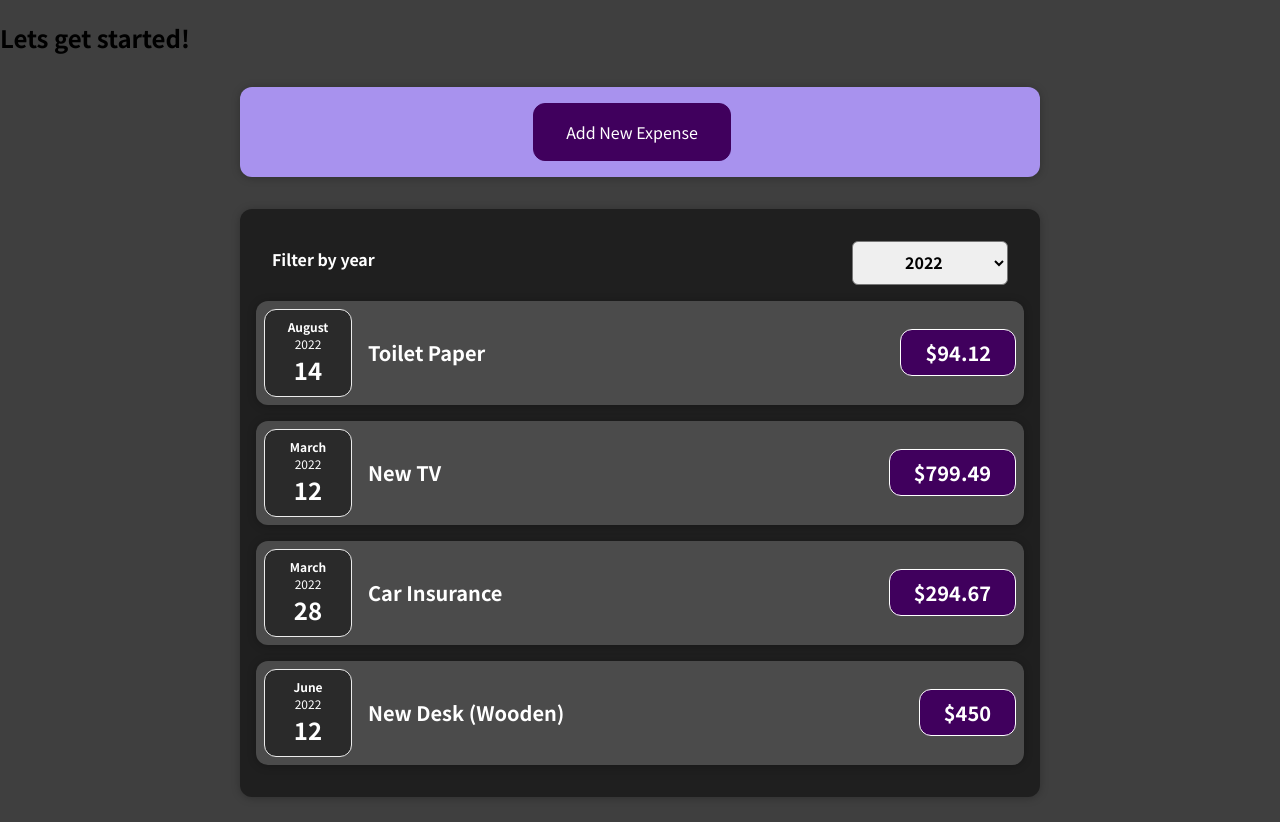
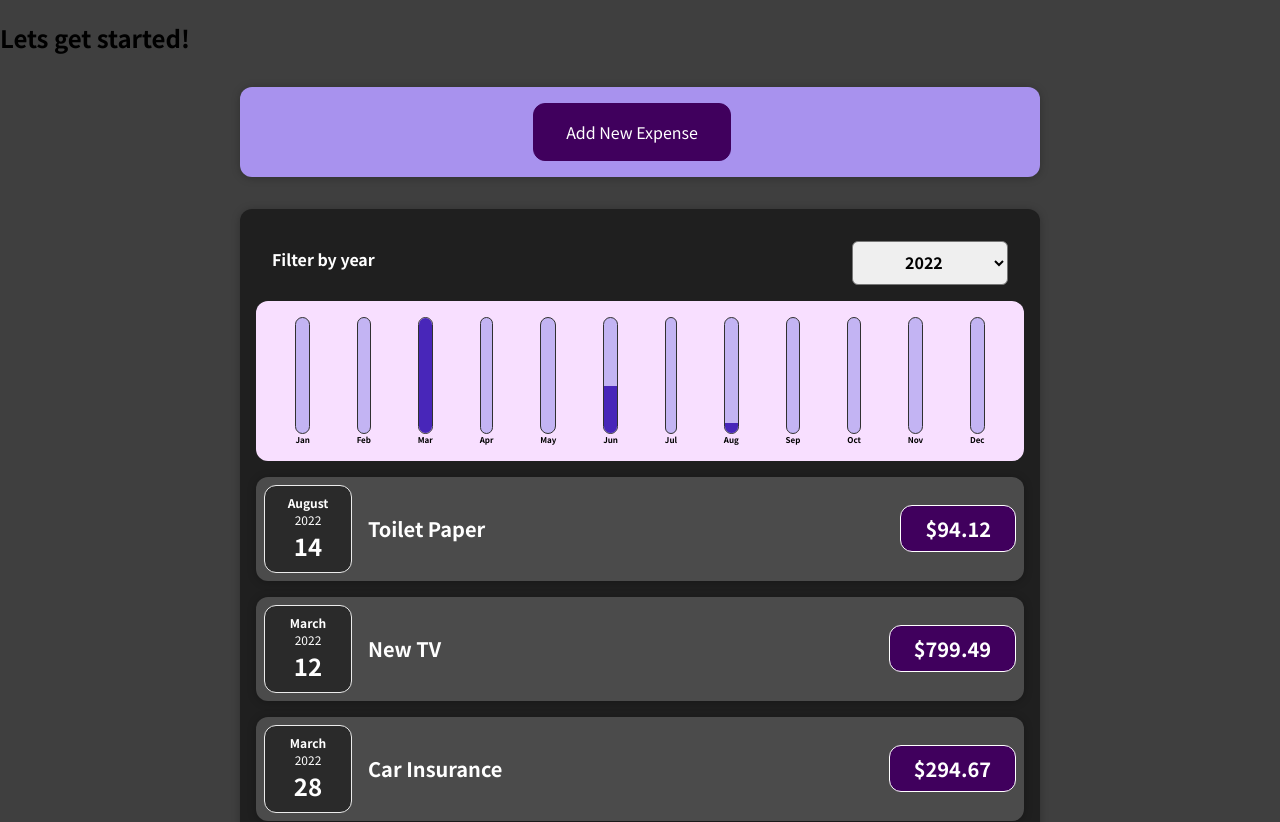
Before and after one commit to FCL00/Expense-React-App, a React (Vite) app: page / in a window 1280 px wide. Shown: the top 822 px of the page. Built offline with nearby package versions, Linux system fonts and the light colour scheme.

Commit message:
Chart function is added

```diff
--- /dev/null
+++ b/src/components/Chart/Chart.css
@@ -0,0 +1,9 @@
+.chart {
+  padding: 1rem;
+  border-radius: 12px;
+  background-color: #f8dfff;
+  text-align: center;
+  display: flex;
+  justify-content: space-around;
+  height: 10rem;
+}
--- /dev/null
+++ b/src/components/Chart/Chart.jsx
@@ -0,0 +1,24 @@
+/* eslint-disable no-unused-vars */
+/* eslint-disable react/prop-types */
+import react from "react";
+import ChartBar from "./ChartBar";
+import "./Chart.css";
+function Chart(props) {
+  const dataPointValues = props.dataPoints.map((dataPoint) => dataPoint.value);
+  const totalMaximum = Math.max(...dataPointValues);
+
+  function showChartBar(dataPoint) {
+    return (
+      <ChartBar
+        key={dataPoint.label}
+        value={dataPoint.value}
+        maxValue={totalMaximum}
+        label={dataPoint.label}
+      />
+    );
+  }
+
+  return <div className="chart">{props.dataPoints.map(showChartBar)}</div>;
+}
+
+export default Chart;
--- /dev/null
+++ b/src/components/Chart/ChartBar.css
@@ -0,0 +1,30 @@
+.chart-bar {
+  height: 100%;
+  display: flex;
+  flex-direction: column;
+  align-items: center;
+}
+
+.chart-bar__inner {
+  height: 100%;
+  width: 100%;
+  border: 1px solid #313131;
+  border-radius: 12px;
+  background-color: #c3b4f3;
+  overflow: hidden;
+  display: flex;
+  flex-direction: column;
+  justify-content: flex-end;
+}
+
+.chart-bar__fill {
+  background-color: #4826b9;
+  width: 100%;
+  transition: all 0.3s ease-out;
+}
+
+.chart-bar__label {
+  font-weight: bold;
+  font-size: 0.5rem;
+  text-align: center;
+}
--- /dev/null
+++ b/src/components/Chart/ChartBar.jsx
@@ -0,0 +1,27 @@
+/* eslint-disable react/prop-types */
+/* eslint-disable no-unused-vars */
+import React from "react";
+
+import "./ChartBar.css";
+
+function ChartBar(props) {
+  let barFillHeight = "0%";
+
+  if (props.maxValue > 0) {
+    barFillHeight = Math.round((props.value / props.maxValue) * 100) + "%";
+  }
+
+  return (
+    <div className="chart-bar">
+      <div className="chart-bar__inner">
+        <div
+          className="chart-bar__fill"
+          style={{ height: barFillHeight }}
+        ></div>
+      </div>
+      <div className="chart-bar__label">{props.label}</div>
+    </div>
+  );
+}
+
+export default ChartBar;
--- a/src/components/Expenses/Expenses.jsx
+++ b/src/components/Expenses/Expenses.jsx
@@ -6,6 +6,7 @@
 import ExpensesFilter from "./ExpensesFilter";
 import ExpensesList from "./ExpensesList";
 import Card from "../UI/Card";
+import ExpensesChart from "./ExpensesChart";
 function Expenses(props) {
   const [filteredYear, setFilteredYear] = useState("2022");
 
@@ -24,6 +25,7 @@
           selected={filteredYear}
           onChangeFilter={filterChangeHandler}
         />
+        <ExpensesChart expenses={filteredExpenses} />
         <ExpensesList items={filteredExpenses} />
       </Card>
     </div>
--- /dev/null
+++ b/src/components/Expenses/ExpensesChart.jsx
@@ -0,0 +1,29 @@
+/* eslint-disable react/prop-types */
+/* eslint-disable no-unused-vars */
+import Chart from "../Chart/Chart";
+
+function ExpensesChart(props) {
+  const chartDataPoints = [
+    { label: "Jan", value: 0 },
+    { label: "Feb", value: 0 },
+    { label: "Mar", value: 0 },
+    { label: "Apr", value: 0 },
+    { label: "May", value: 0 },
+    { label: "Jun", value: 0 },
+    { label: "Jul", value: 0 },
+    { label: "Aug", value: 0 },
+    { label: "Sep", value: 0 },
+    { label: "Oct", value: 0 },
+    { label: "Nov", value: 0 },
+    { label: "Dec", value: 0 },
+  ];
+
+  for (const expense of props.expenses) {
+    const expenseMonth = expense.date.getMonth(); // starting at 0 => January => 0
+    chartDataPoints[expenseMonth].value += expense.amount;
+  }
+
+  return <Chart dataPoints={chartDataPoints} />;
+}
+
+export default ExpensesChart;
```
